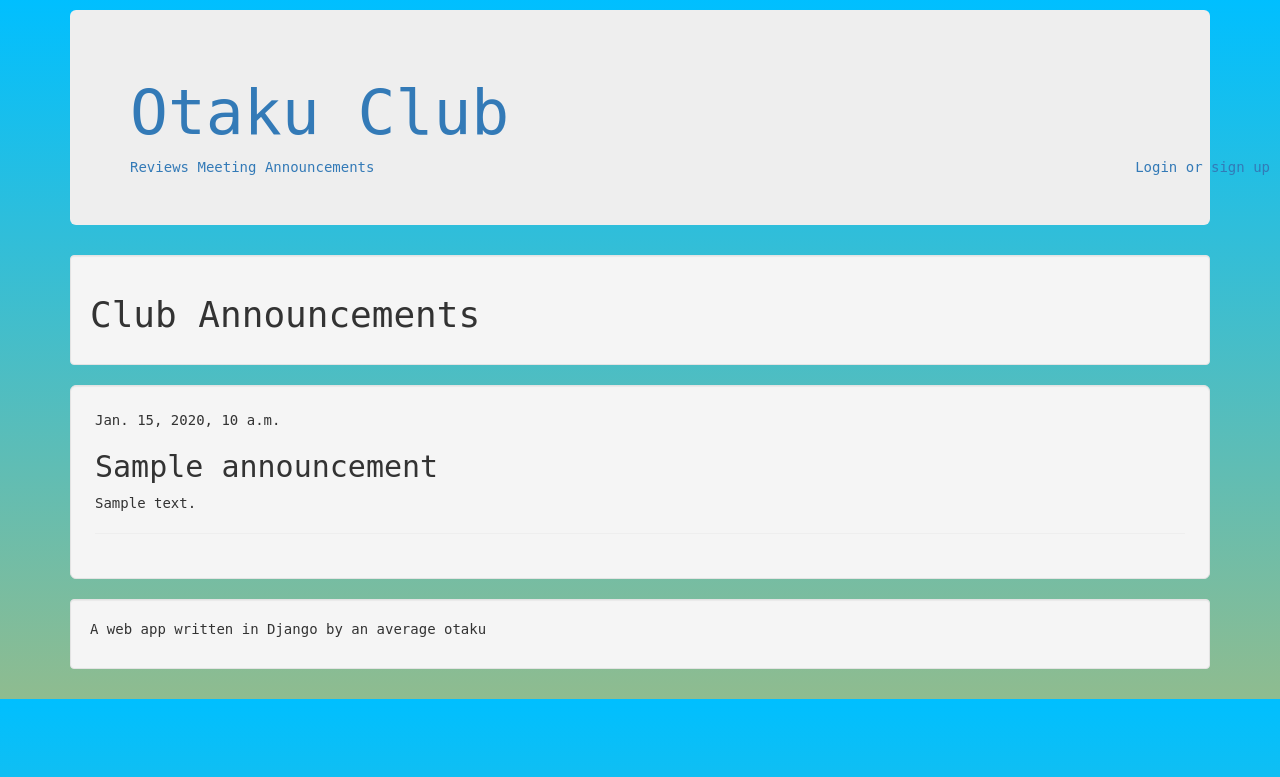
After one commit to qaalib101/animeClub, a Django app: page /club/announcements/ in a window 1280 px wide. The commit adds this page. Shown: the top 777 px of the page. Run offline with Django 3.2, Linux system fonts and the light colour scheme; tables that the repository leaves empty hold one stand-in row (values such as "Sample post"); some libraries are stand-ins or nearby versions.

Commit message:
added announcements detail and club page. added meeting page that has the location of the meeting place for the group using a google maps api. added better css to website.

```diff
--- a/anime_reviews/admin.py
+++ b/anime_reviews/admin.py
@@ -1,5 +1,6 @@
 from django.contrib import admin
-from .models import Review
+from .models import Review, Announcement, UserProfile
 # Register your models here.
 
 admin.site.register(Review)
+admin.site.register(Announcement)
--- a/anime_reviews/models.py
+++ b/anime_reviews/models.py
@@ -26,7 +26,19 @@ class Review(models.Model):
         self.likes -= 1
         self.save()
 
+
 class UserProfile(models.Model):
     user = models.ForeignKey('auth.User', blank=False, null=True, on_delete=models.CASCADE)
     photo = models.ImageField(upload_to='user_images/', blank=True, null=True)
     bio = models.TextField(null=True, blank=True)
+
+
+class Announcement(models.Model):
+    subject = models.CharField(max_length=200)
+    details = models.TextField()
+    posted_date = models.DateTimeField(auto_now_add=True, blank=True)
+    modified_date = models.DateTimeField(auto_now=True, blank=True)
+    link = models.CharField(max_length=200)
+
+    def __str__(self):
+        return f'Anime: {self.subject} Date posted: {self.posted_date}'
--- a/anime_reviews/static/css/base.css
+++ b/anime_reviews/static/css/base.css
@@ -16,3 +16,6 @@ body {
     padding-right: 10px;
     size: 12px;
 }
+body{
+    background-image: linear-gradient(deepskyblue, darkseagreen);
+}
--- /dev/null
+++ b/anime_reviews/templates/anime_reviews/announcements/club_page.html
@@ -0,0 +1,16 @@
+{% extends 'anime_reviews/base.html' %}
+{% block content %}
+    <div class="well well">
+    <h1>Club Announcements</h1>
+    </div>
+    <div class="well well-lg">
+    {% for a in announcements %}
+        <P>{{ a.posted_date }}</P>
+        <h2><a href="{% url 'anime_reviews:announcement_detail' id=a.id %}"></a>{{ a.subject }}</h2>
+        <p>{{ a.details|truncatewords:30 }}</p>
+        <hr>
+    {% empty %}
+        <P>No announcements</P>
+    {% endfor %}
+    </div>
+{% endblock %}
--- a/anime_reviews/templates/anime_reviews/base.html
+++ b/anime_reviews/templates/anime_reviews/base.html
@@ -16,21 +16,35 @@
 
     <link rel="stylesheet" href="{% static 'css/base.css' %}">
 </head>
+<div class="container">
+    <div class="jumbotron">
         <h1><a href="{% url 'anime_reviews:homepage' %}">Otaku Club</a></h1>
         {% if request.user.is_authenticated %}
             <span id='welcome_user_msg'>You are logged in, <a href="{% url 'anime_reviews:user_profile' user_pk=request.user.pk %}">{{ request.user.username }}</a>.  <a href="{% url 'anime_reviews:logout' %}">Logout</a></span>
-
         {% else %}
-
             <span id='login_or_sign_up'><a href="{% url 'anime_reviews:login_and_signup' %}?next={{ request.path }}">Login or sign up</a></span>
         {% endif %}
         <span id="anime_search"><a href="{% url 'anime_reviews:anime_search' %}">Reviews</a></span>
-<hr>
+        <span id="meeting_place"><a href="{% url 'anime_reviews:meeting' %}">Meeting</a></span>
+        <span id="announcement"><a href="{% url 'anime_reviews:announcements' %}">Announcements</a></span>
+    </div>
+</div>
+<body>
 {% if message %}
+    <div class="alert alert-warning">
+        <p>
           {{ message }}
+        </p>
+    </div>
 {% endif %}
+
+<div class="container">
     {% block content %}
     {% endblock %}
-<hr>
-<p>A web app written in Django by an average otaku</p>
+    <div class="well">
+       <P>A web app written in Django by an average otaku</P>
+    </div>
+</div>
+</body>
+
 </html>
--- a/anime_reviews/templates/anime_reviews/reviews/new_review.html
+++ b/anime_reviews/templates/anime_reviews/reviews/new_review.html
@@ -1,9 +1,11 @@
 {% extends 'anime_reviews/base.html' %}
 {% block content %}
+    <div class="well well-md">
         <h1>Review about {{ show.title }}</h1>
         <h2>Tell us what you think of this episode or anime!</h2>
         <form id="new_review_form" action="{% url 'anime_reviews:new_review' anime_id=show.mal_id%}" method="POST">
             {{ form.as_p }}
             <button type="submit" class="btn btn-primary">Add</button>
         </form>
+    </div>
 {% endblock %}
--- a/anime_reviews/urls.py
+++ b/anime_reviews/urls.py
@@ -9,7 +9,10 @@ urlpatterns = [
     path('', views.homepage, name='homepage'),
     path('user/profile/<int:user_pk>/', views_users.user_profile, name='user_profile'),
     path('user/profile/', views_users.my_user_profile, name='my_user_profile'),
-    path('user/profile/edit', views_users.edit_profile, name='edit_profile'),
+    path('user/profile/edit/', views_users.edit_profile, name='edit_profile'),
+    path('club/meeting/', views_users.meeting_place, name='meeting'),
+    path('club/announcements/', views_users.announcements, name='announcements'),
+    path('club/announcements/<int:id>/', views_users.announcement_detail, name='announcement_detail'),
 
     path('accounts/login/', views_users.login_and_signup, name='login_and_signup'),
     path('accounts/logout/', views_users.user_logout, name='logout'),
@@ -22,4 +25,5 @@ urlpatterns = [
     path('review/edit/<int:review_id>/', view_reviews.edit_review, name='edit_review'),
     path('review/delete/<int:review_id>/', view_reviews.delete_review, name='delete_review'),
     path('review/detail/<int:review_id>/', view_reviews.review_detail, name='review_detail'),
+
 ]
--- a/anime_reviews/views_users.py
+++ b/anime_reviews/views_users.py
@@ -1,7 +1,7 @@
 from django.shortcuts import render, redirect, get_object_or_404, reverse
 from django.http import Http404
-
-from .models import Review, UserProfile
+import os
+from .models import Review, UserProfile, Announcement
 from .forms import UserRegistrationForm, UserLoginForm, UserProfileForm
 from django.conf import settings
 
@@ -13,8 +13,11 @@ from django.contrib.auth import authenticate, login, logout
 def user_profile(request, user_pk):
     user = User.objects.get(pk=user_pk)
     reviews = Review.objects.all().filter(user=user_pk).order_by('posted_date').reverse()
-    profile = UserProfile.objects.get(user=user.pk)
-    return render(request, 'users/user_profile.html', {'user': user, 'reviews': reviews, 'profile': profile})
+    try:
+        profile = UserProfile.objects.get(user=user.pk)
+        return render(request, 'users/user_profile.html', {'user': user, 'reviews': reviews, 'profile': profile})
+    except UserProfile.DoesNotExist:
+        return render(request, 'users/user_profile.html', {'user': user, 'reviews': reviews})
 
 
 @login_required
@@ -102,3 +105,25 @@ def edit_profile(request):
 def user_logout(request):
     logout(request)
     return redirect(settings.LOGOUT_REDIRECT_URL)
+
+
+def meeting_place(request):
+    key = os.environ.get('GOOGLE_MAP_KEY')
+    return render(request, 'anime_reviews/directions/meeting.html', {'key':key})
+
+
+def announcements(request, message=None):
+    announcements = Announcement.objects.all().order_by('posted_date').reverse()
+    if message:
+        return render(request, 'anime_reviews/announcements/club_page.html', {'announcements': announcements, 'message':message})
+    else:
+        return render(request, 'anime_reviews/announcements/club_page.html', {'announcements': announcements})
+
+
+def announcement_detail(request, id):
+    try:
+        announcement = Announcement.objects.get(id=id)
+        return render(request, 'anime_reviews/announcements/announcement_detail.html', {'a':announcement})
+    except Announcement.DoesNotExist:
+        message = "Announcement was not found"
+        return redirect('anime_reviews:announcements', message=message)
```
Also changed, not shown: animeClub/settings.py (+7 -2 lines), anime_reviews/templates/anime_reviews/announcements/announcement_detail.html (added, +12 -0 lines), anime_reviews/templates/anime_reviews/directions/meeting.html (added, +26 -0 lines), anime_reviews/templates/anime_reviews/home.html (+6 -6 lines), anime_reviews/templates/anime_reviews/reviews/anime_search.html (+13 -10 lines), anime_reviews/templates/registration/login.html (+6 -5 lines), anime_reviews/templates/users/user_profile.html (+18 -13 lines), anime_reviews/migrations/0003_announcement.py (added). Lines whose indentation alone changed are shown as unchanged.
